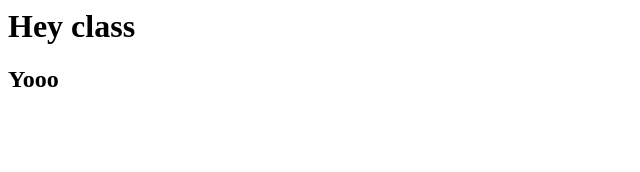
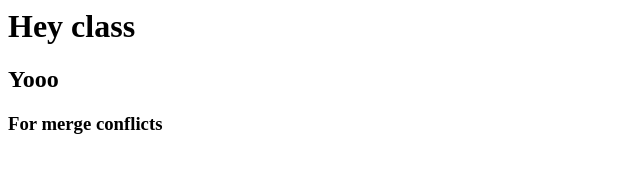
Before and after one commit to marekdelorme/Test_Repo, a plain HTML site: page index.html in a window 1280 px wide. Shown: the whole page, without its empty margins (0-640 px from the left). Drawn offline with Linux system fonts and the light colour scheme.

Commit message:
Introducing merge conflict

```diff
--- a/index.html
+++ b/index.html
@@ -1,2 +1,3 @@
 <h1>Hey class</h1>
 <h2>Yooo</h2>
+<h3>For merge conflicts</h3>
```
